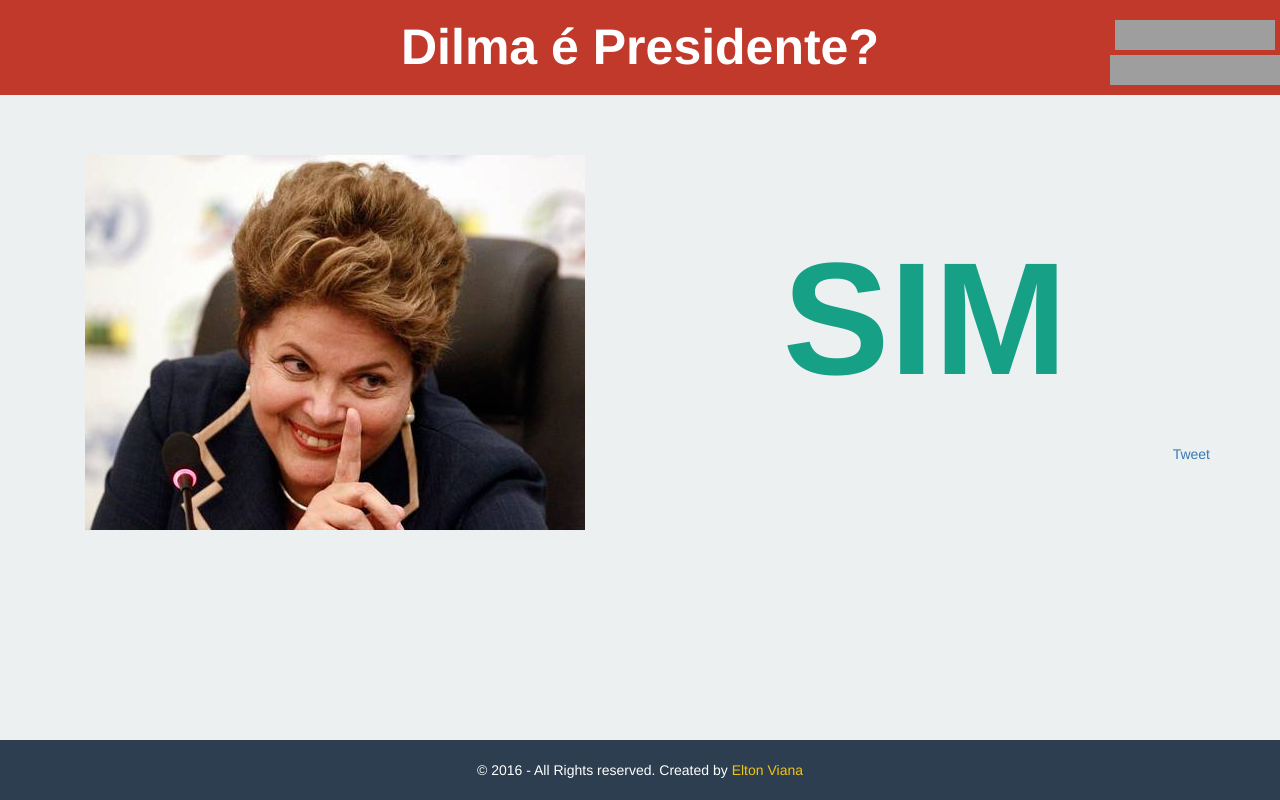
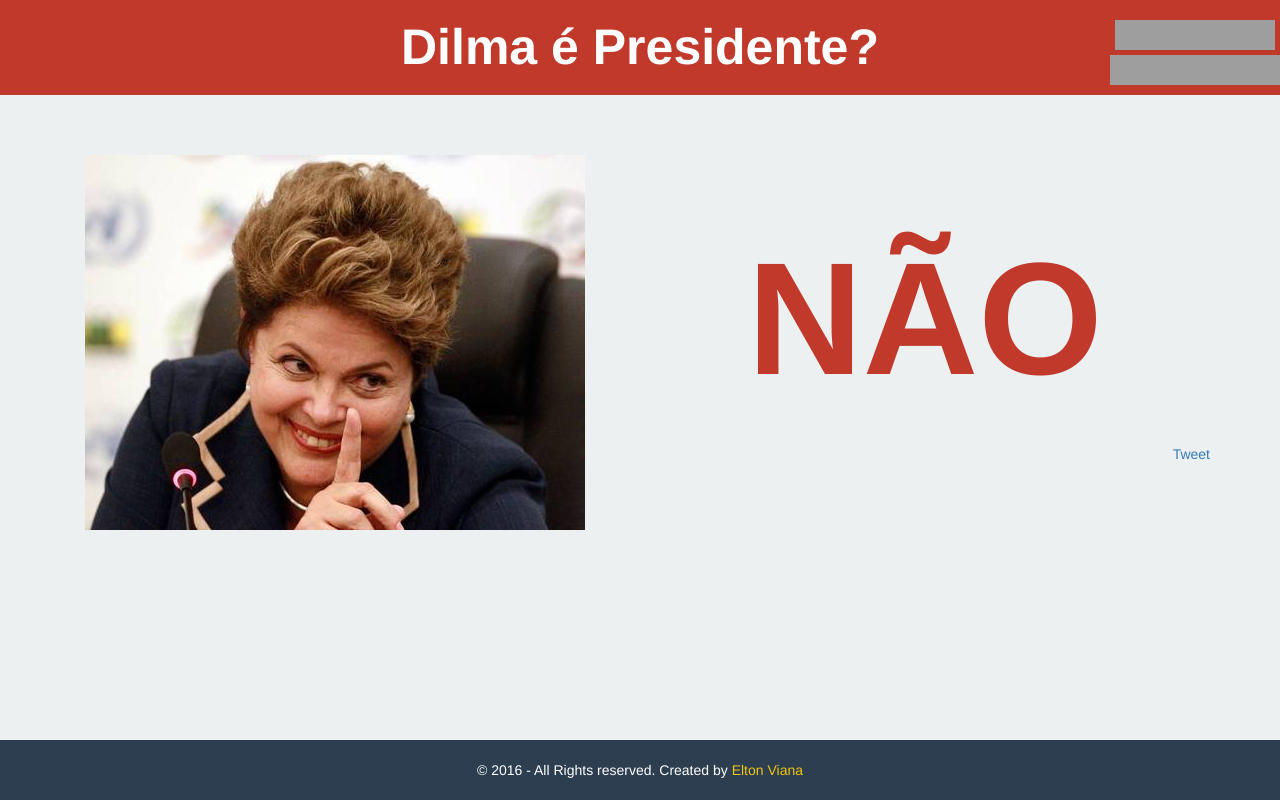
Before and after one commit to eltonvs/dilma-e-presidente, a plain HTML site: page index.html in a window 1280 px wide. Drawn offline with nearby package versions, Linux system fonts and the light colour scheme; grey boxes are pictures that could not be loaded.

Commit message:
Update index.html

```diff
--- a/index.html
+++ b/index.html
@@ -35,8 +35,8 @@
                 <img src="assets/img/dilma.jpg" alt="">
             </div>
             <div class="col-xs-12 col-md-6">
-                <p class="status positive">SIM</p>
-                <!--<p class="status negative">NÃO</p>-->
+                <!--<p class="status positive">SIM</p>-->
+                <p class="status negative">NÃO</p>
             </div>
             <div class="share pull-right">
                 <div class="fb-share-button" data-href="http://dilmaepresidente.com/" data-layout="button_count" data-mobile-iframe="true"></div>
```
